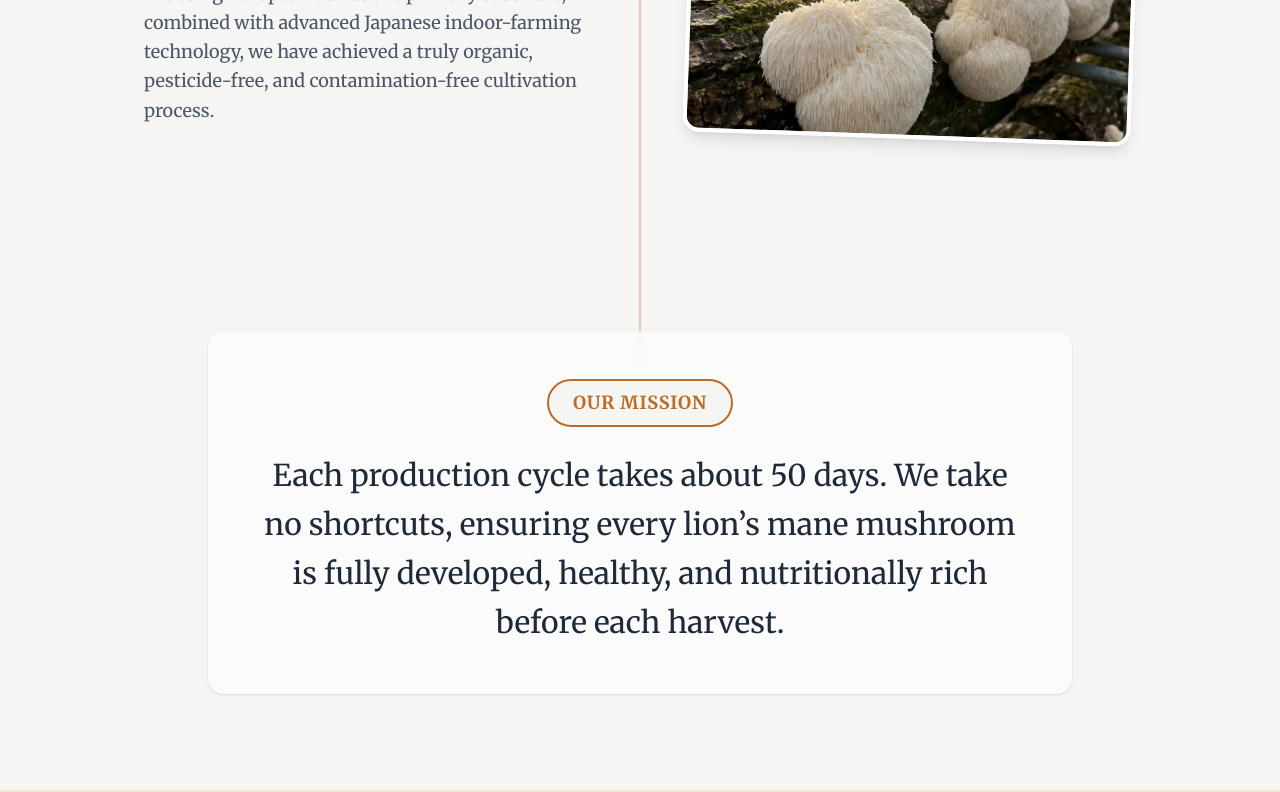
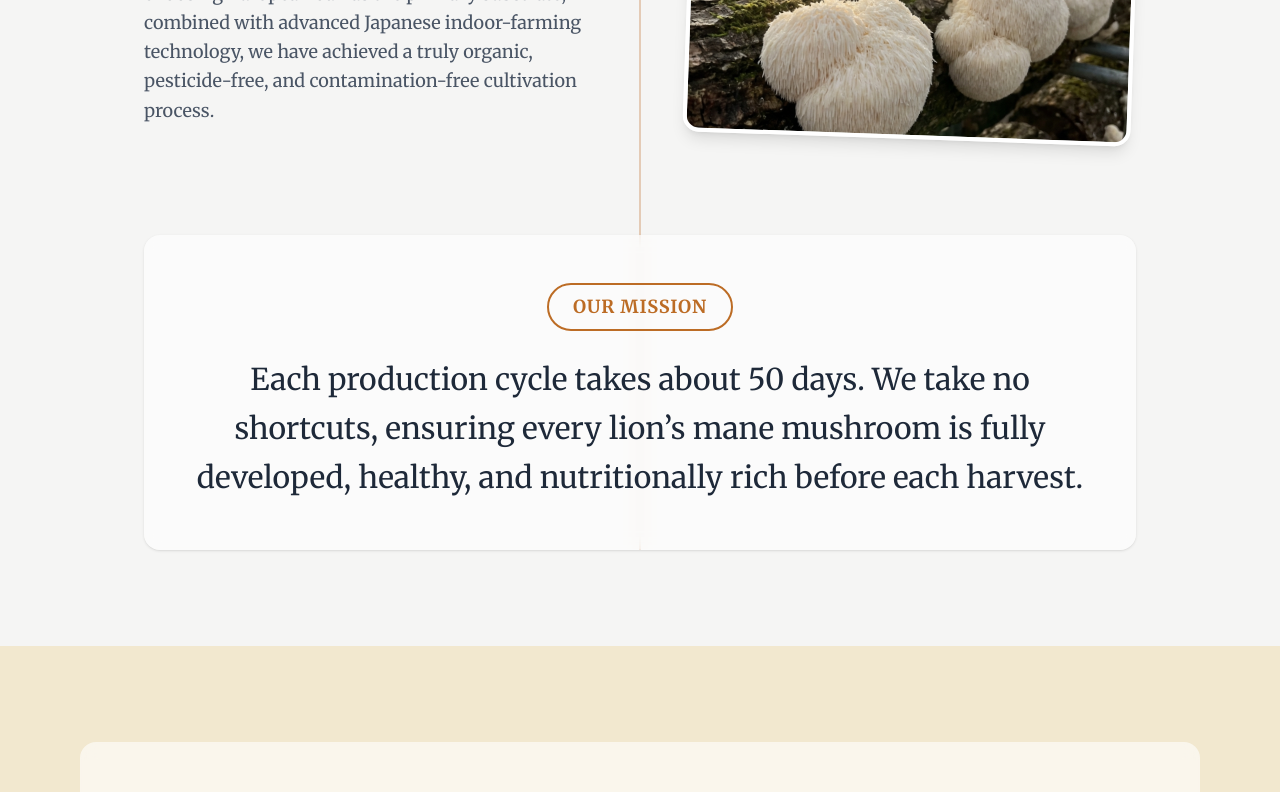
Before and after one commit to remoraresources/mrfungus, a Next.js app in the folder my-app/: page /en in a window 1280 px wide. Shown: the part 4060-4852 px from the top of the page. Built offline with nearby package versions, Linux system fonts and the light colour scheme.

Commit message:
refactor: Consolidate the mission section content into the story section and remove its dedicated connecting lines.

```diff
--- a/my-app/app/[locale]/page.tsx
+++ b/my-app/app/[locale]/page.tsx
@@ -305,29 +305,19 @@ export default function Home({ params }: { params: Promise<{ locale: string }> }
             </div>
 
 
-            {/* Section connection line (Desktop only) */}
-            <div className="absolute left-1/2 bottom-[-6rem] w-0.5 bg-[var(--primary)]/30 -translate-x-1/2 hidden md:block h-24"></div>
-
-
-          </div>
-        </div>
-      </section>
-
-      {/* Mission Section */}
-      <section id="our-mission" className="bg-stone-100 text-gray-800 py-24 relative overflow-hidden">
-        {/* Connecting line from previous section (Desktop only) */}
-        <div className="absolute left-1/2 top-0 w-0.5 bg-[var(--primary)]/30 -translate-x-1/2 hidden md:block h-32 z-0"></div>
-
-        <div className="container mx-auto px-4 max-w-4xl text-center relative z-10">
+            {/* Mission Content - Merged into Story */}
+            <div id="our-mission" className="mt-24 relative z-10 text-center">
               <div className="bg-white/60 backdrop-blur-sm p-8 md:p-12 rounded-2xl shadow-sm">
                 <ScrollAnimation>
-              <div className="mb-6 mx-auto inline-block px-6 py-2 border-2 border-[var(--primary)] rounded-full text-[var(--primary)] text-base md:text-lg font-bold uppercase tracking-wider bg-stone-100 relative z-10">
+                  <div className="mb-6 mx-auto inline-block px-6 py-2 border-2 border-[var(--primary)] rounded-full text-[var(--primary)] text-base md:text-lg font-bold uppercase tracking-wider">
                     {t('Mission.title')}
                   </div>
                   <h2 className="text-2xl md:text-3xl font-medium leading-relaxed">
                     {t('Mission.content')}
                   </h2>
                 </ScrollAnimation>
+              </div>
+            </div>
           </div>
         </div>
       </section>
```
Lines whose indentation alone changed are shown as unchanged.
